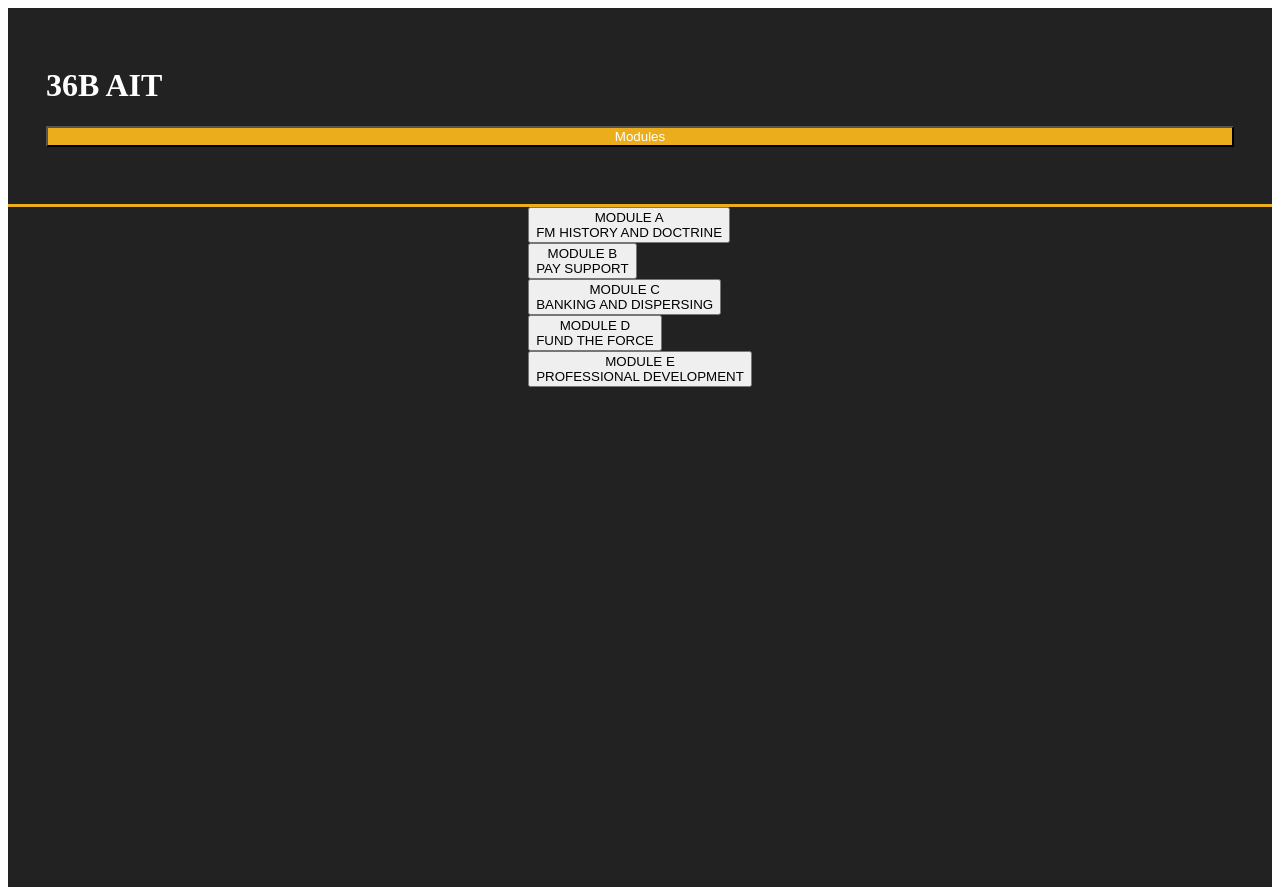
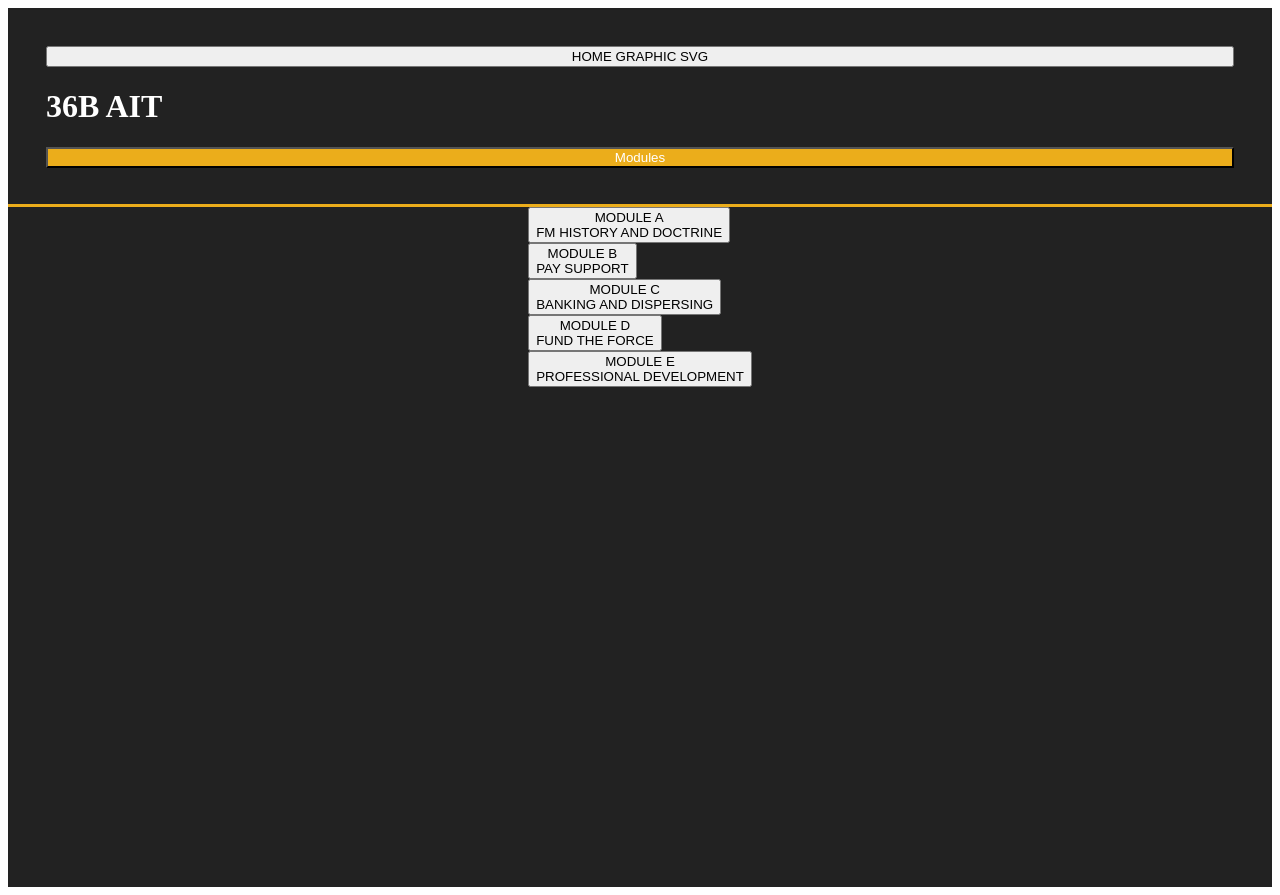
Before and after one commit to ChrJamRho/36B, a Vue app: page / in a window 1280 px wide. Built offline with nearby package versions, Linux system fonts and the light colour scheme.

Commit message:
add static home button

```diff
--- a/src/components/Home.vue
+++ b/src/components/Home.vue
@@ -2,11 +2,16 @@
   <div class="container">
 
     <header class="navigation">
+      <button
+        @click="goHome"
+        >
+        HOME GRAPHIC SVG
+      </button>
       <h1 class="title">{{title}}</h1>
       <button
         :class="{ goldBtn: (currentLocation.module == undefined) }"
         @click="goHome"
-        v-show="calculateCurrentModuleIndex && calculateCurrentLessonIndex"
+        v-show="calculateCurrentModuleIndex && calculateCurrentLessonIndex && !currentLocation.module"
         >
         Modules
       </button>
```
